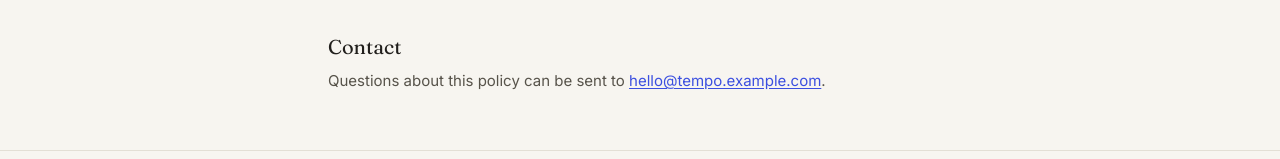
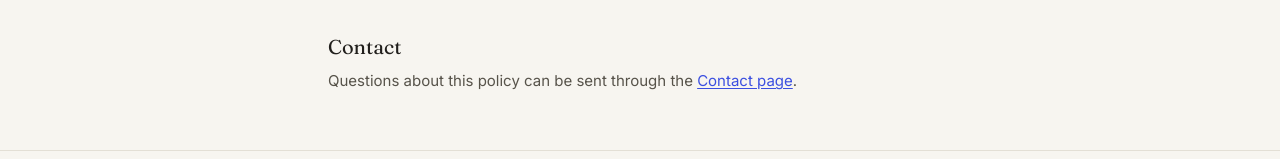
Before and after one commit to timefusionsidk/tempo, a React (Vite) app: page /privacy in a window 1280 px wide. Shown: the part 1060-1219 px from the top of the page. Built offline with nearby package versions, Linux system fonts and the light colour scheme; no server answers.

Commit message:
fix: prepare Tempo for production launch

```diff
--- a/src/pages/Privacy.tsx
+++ b/src/pages/Privacy.tsx
@@ -57,11 +57,7 @@ export default function Privacy() {
         <section>
           <h2 className="font-display text-xl text-ink dark:text-paper">Contact</h2>
           <p className="mt-2">
-            Questions about this policy can be sent to{' '}
-            <a href="mailto:hello@tempo.example.com" className="text-signal underline underline-offset-2">
-              hello@tempo.example.com
-            </a>
-            .
+            Questions about this policy can be sent through the <a href="/contact" className="text-signal underline underline-offset-2">Contact page</a>.
           </p>
         </section>
       </div>
```
